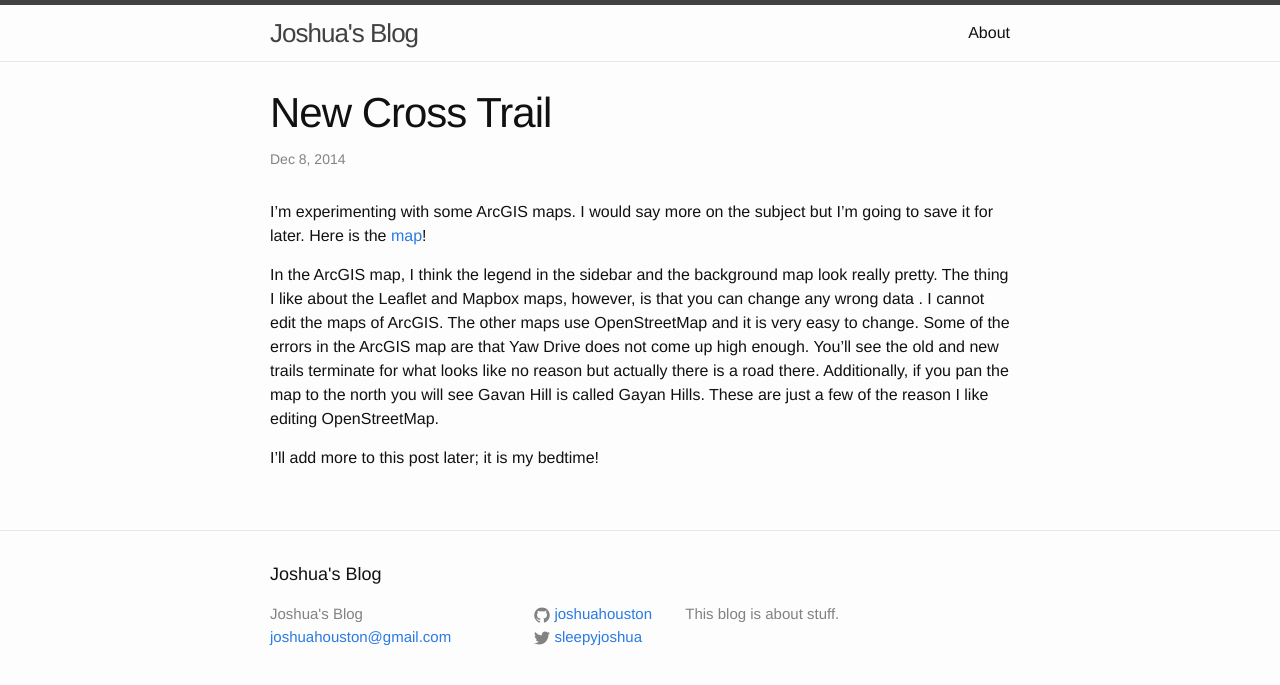
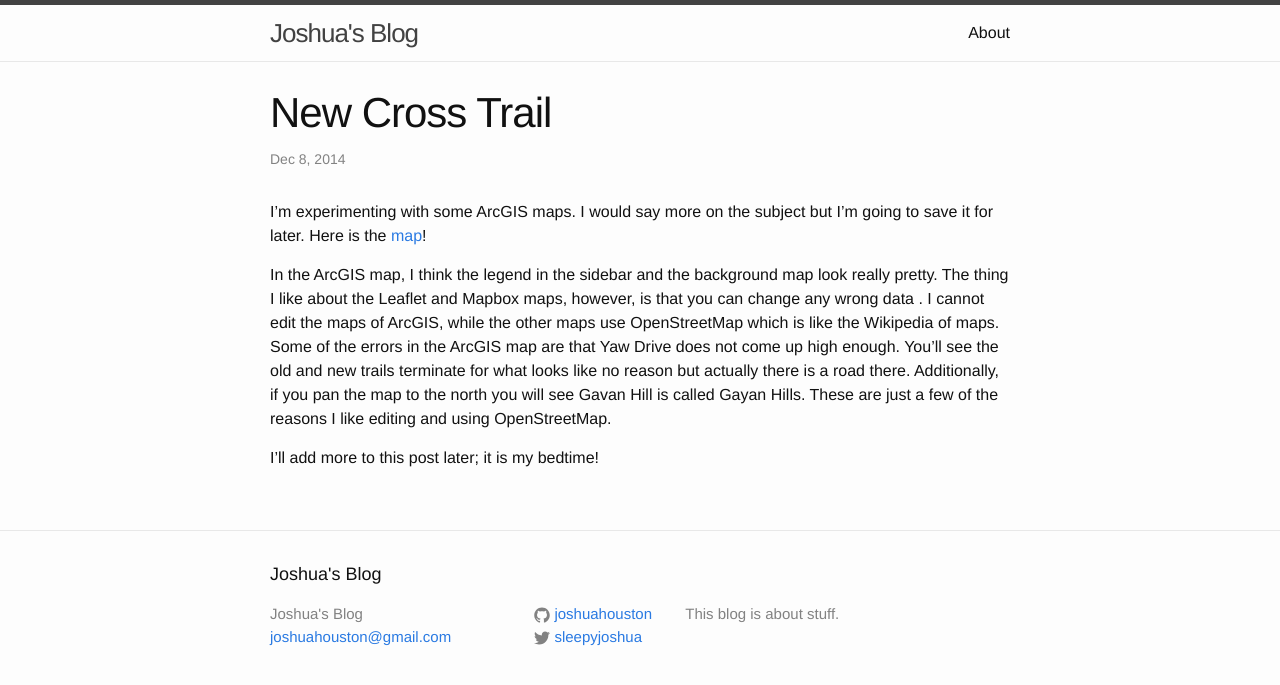
Before and after one commit to joshuahouston/joshuahouston.github.io, a Jekyll site: the page built from _posts/2014-12-08-new-cross-trail.markdown, in a window 1280 px wide. Shown: the top 685 px of the page. Built offline with Jekyll 4.4.1, drawn with Linux system fonts in a browser that asks for light colours.

Commit message:
Grammar and stuff
Fixing typos and stuff

```diff
--- a/_posts/2014-12-08-new-cross-trail.markdown
+++ b/_posts/2014-12-08-new-cross-trail.markdown
@@ -6,7 +6,7 @@ categories: maps
 ---
 I'm experimenting with some ArcGIS maps. I would say more on the subject but I'm going to save it for later. Here is the [map]!
 
-In the ArcGIS map, I think the legend in the sidebar and the background map look really pretty. The thing I like about the Leaflet and Mapbox maps, however, is that you can change any wrong data . I cannot edit the maps of ArcGIS. The other maps use OpenStreetMap and it is very easy to change.  Some of the errors in the ArcGIS map are that Yaw Drive does not come up high enough. You'll see the old and new trails terminate for what looks like no reason but actually there is a road there.  Additionally, if you pan the map to the north you will see Gavan Hill is called Gayan Hills.  These are just a few of the reason I like editing OpenStreetMap.
+In the ArcGIS map, I think the legend in the sidebar and the background map look really pretty. The thing I like about the Leaflet and Mapbox maps, however, is that you can change any wrong data . I cannot edit the maps of ArcGIS, while the other maps use OpenStreetMap which is like the Wikipedia of maps. Some of the errors in the ArcGIS map are that Yaw Drive does not come up high enough. You'll see the old and new trails terminate for what looks like no reason but actually there is a road there.  Additionally, if you pan the map to the north you will see Gavan Hill is called Gayan Hills.  These are just a few of the reasons I like editing and using OpenStreetMap.
 
 I'll add more to this post later; it is my bedtime!
 
```
